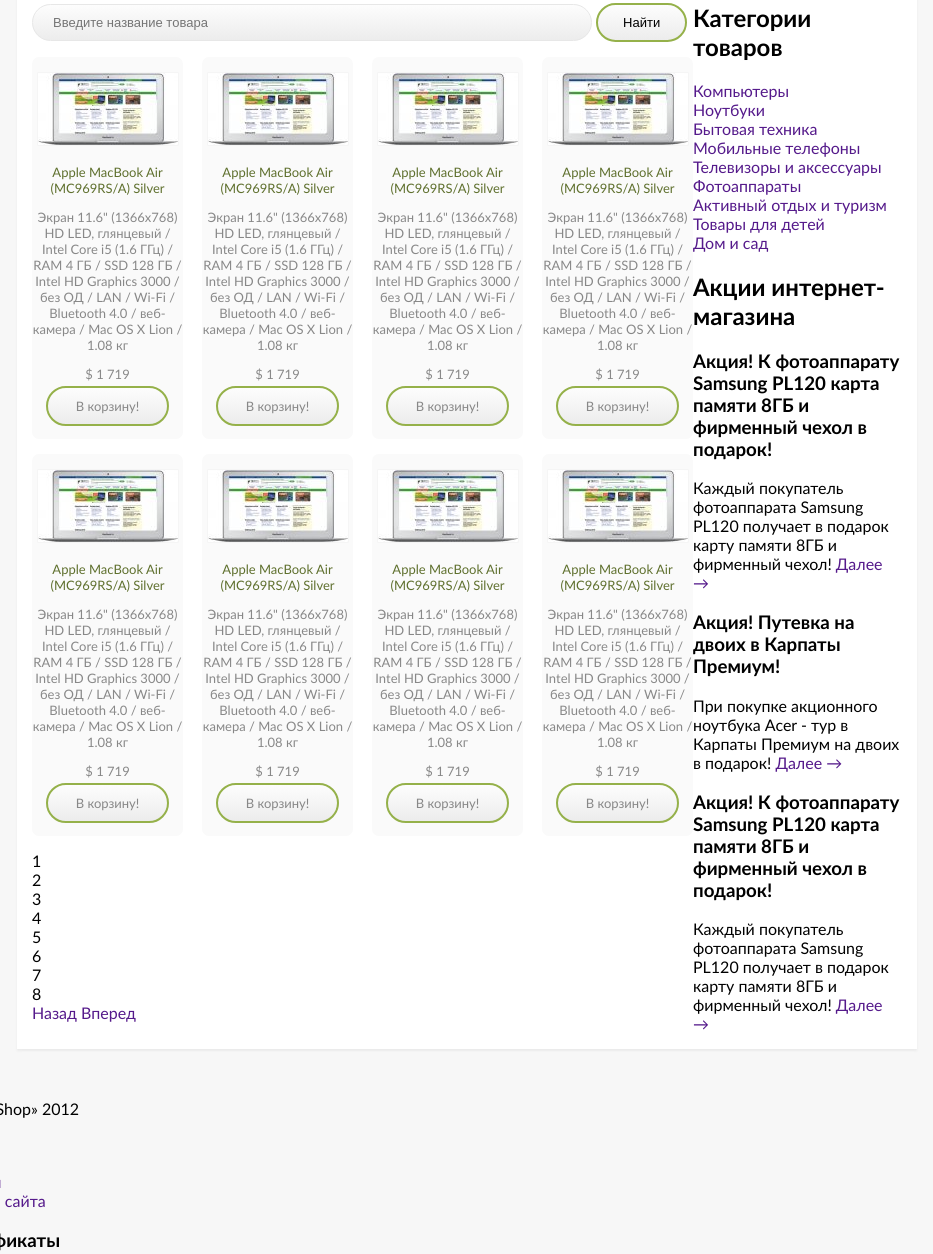
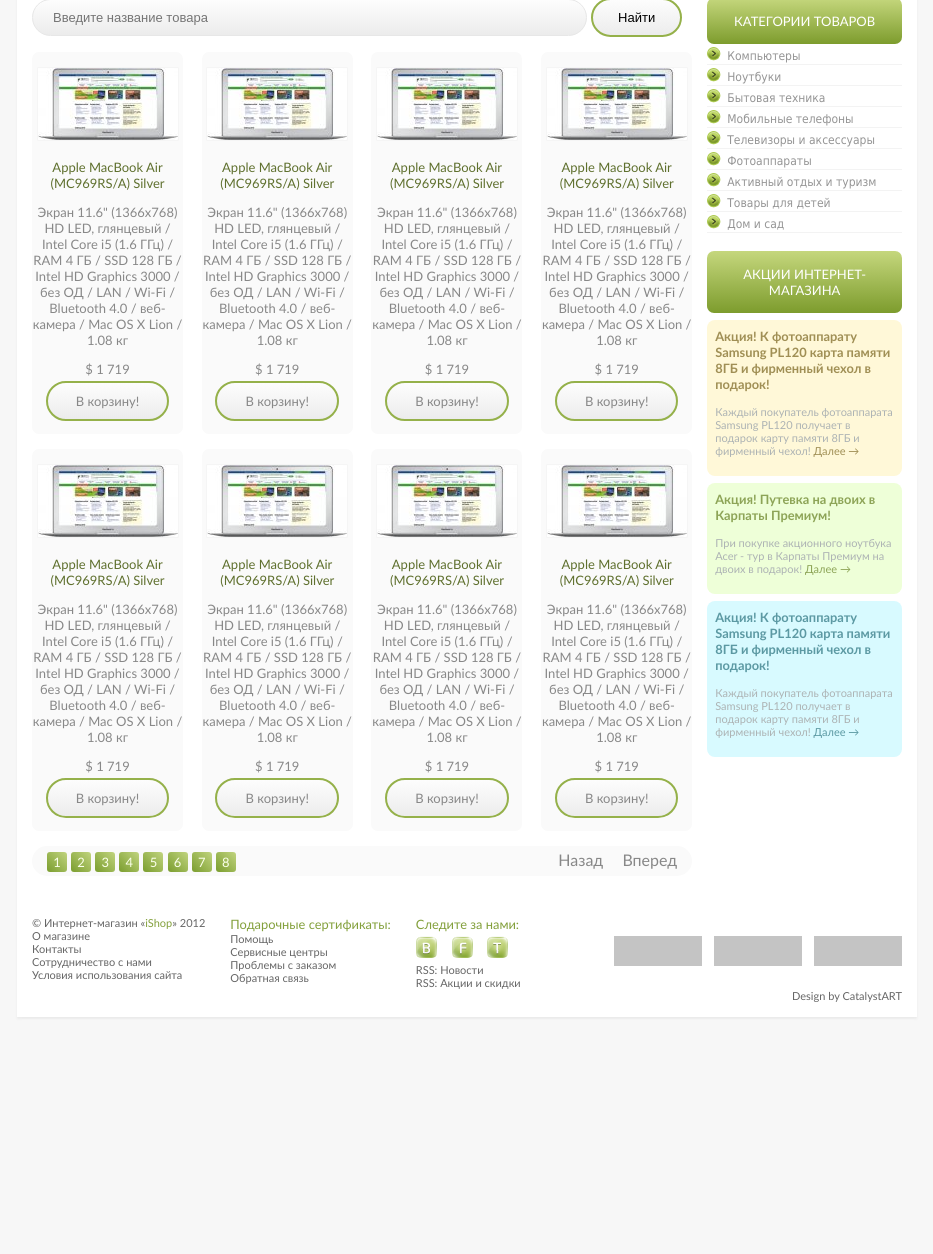
Before and after one commit to DenisBeck/iShop-example, a plain HTML site: page index.html in a window 1280 px wide. Shown: the part 201-1455 px from the top of the page, without its empty margins (173-1106 px from the left). After the commit the page ends 1268 px from the top, so only its background shows below. Drawn offline with Linux system fonts and the light colour scheme.

Commit message:
finish 28-02-2016

```diff
--- a/index.html
+++ b/index.html
@@ -33,7 +33,7 @@
 					<input type="text" placeholder="Введите название товара">
 					<input type="submit" value="Найти">
 				</div>
-				<div class="container">
+				<div class="container clearfix">
 					<div class="block">
 						<figure>
 							<p><img src="img/product.png" alt=""></p>
@@ -115,8 +115,10 @@
 						<div>6</div>
 						<div>7</div>
 						<div>8</div>
+						<p>
 							<a href="" class="prev">Назад</a>
 							<a href="" class="next">Вперед</a>
+						</p>
 					</div>
 				</div>
 			</div>
@@ -134,25 +136,24 @@
 					<li><a href="">Дом и сад</a></li>
 				</ul>
 				<h2>Акции интернет-магазина</h2>
-				<div class="action">
+				<div class="action pink">
 					<h3>Акция! К фотоаппарату Samsung PL120 карта памяти 8ГБ и фирменный чехол в подарок!</h3>
 					<p>Каждый покупатель фотоаппарата Samsung PL120 получает в подарок карту памяти 8ГБ и фирменный чехол!   <a href="">Далее &#x2192;</a></p>
 				</div>
-				<div class="action">
+				<div class="action green">
 					<h3>Акция! Путевка на двоих в Карпаты Премиум!</h3>
 					<p>При покупке акционного ноутбука Acer - тур в Карпаты Премиум на двоих в подарок!  <a href="">Далее &#x2192;</a></p>
 				</div>
-				<div class="action">
+				<div class="action aqua">
 					<h3>Акция! К фотоаппарату Samsung PL120 карта памяти 8ГБ и фирменный чехол в подарок!</h3>
 					<p>Каждый покупатель фотоаппарата Samsung PL120 получает в подарок карту памяти 8ГБ и фирменный чехол!  <a href="">Далее &#x2192;</a></p>
 				</div>
 			</div>
 		</div>
-	</div>
-	<footer>
+		<footer class="clearfix">
 			<div class="footer-info">
 				<div class="copyright">
-				<p>&copy; Интернет-магазин «iShop» 2012</p>
+					<p>&copy; Интернет-магазин «<span>iShop</span>» 2012</p>
 					<ul>
 						<li><a href="">О магазине</a></li>
 						<li><a href="">Контакты</a></li>
@@ -161,7 +162,7 @@
 					</ul>
 				</div>
 				<div class="links">
-				<h3>Подарочные сертификаты</h3>
+					<h3>Подарочные сертификаты:</h3>
 					<ul>
 						<li><a href="">Помощь</a></li>
 						<li><a href="">Сервисные центры</a></li>
@@ -170,7 +171,7 @@
 					</ul>
 				</div>
 				<div class="follow">
-				<h3>Следите за нами</h3>
+					<h3>Следите за нами:</h3>
 					<ul>
 						<li>
 							<ul>
@@ -183,13 +184,14 @@
 						<li><a href="">RSS: Акции и скидки</a></li>
 					</ul>
 				</div>
-		</div>
-		<div class="banner-block">
+				<div class="banner-block clearfix">
 					<div class="banner"></div>
 					<div class="banner"></div>
 					<div class="banner"></div>
 				</div>
-		<p>Design by CatalystART</p>
+			</div>
+			<p class="design">Design by CatalystART</p>
 		</footer>
+	</div>
 </body>
 </html>
--- a/style.css
+++ b/style.css
@@ -105,6 +105,11 @@ nav a:hover {
 	padding: 40px 15px 0;
 	box-sizing: border-box;
 }
+.all {
+	display: flex;
+	padding-top: 15px;
+	padding-bottom: 40px;
+}
 
 /************ CONTENT *************/
 
@@ -122,7 +127,7 @@ nav a:hover {
 }
 .search input[type="text"] {
 	border: 1px solid #E7E7E7;
-	width: 560px;
+	width: 555px;
 	box-sizing: border-box;
 	background: linear-gradient(to bottom, #FDFDFD, #ECECEC);
 }
@@ -166,3 +171,161 @@ figcaption {
 	padding: 10px 28px;
 	border-radius: 20px;
 }
+.pagination {
+	padding: 4px 15px;
+	width: 100%;
+	border-radius: 25px;
+	background: #FAFAFA;
+}
+.pagination div {
+	display: inline-block;
+	width: 20px;
+	height: 20px;
+	border-radius: 3px;
+	background: linear-gradient(to right top, #7A9D2E, #C1D47F);
+	color: #FBFFEB;
+	text-align: center;
+	font-size: 13px;
+	line-height: 20px;
+	cursor: pointer;
+	vertical-align: middle;
+}
+.pagination p {
+	float: right;
+	margin: 0;
+}
+.pagination a {
+	padding-left: 15px;
+	color: #888888;
+}
+.pagination a:hover {
+	color: #80934E;
+}
+
+/************ SIDEBAR *************/
+
+.aside {
+	float: right;
+	padding-left: 15px;
+	width: 195px;
+}
+.aside h2 {
+	font-size: 13px;
+	font-weight: normal;
+	color: #FFFFFF;
+	background: linear-gradient(to bottom, #C5D77D, #7D9C2D);
+	text-transform: uppercase;
+	border-radius: 7px;
+	text-align: center;
+	margin: 0;
+	padding: 15px 10px;
+}
+.aside ul {
+	margin-bottom: 18px;
+}
+.aside li {
+	padding-left: 20px;
+	background: url("img/list-icon.png") no-repeat left center;
+	height: 20px;
+	border-bottom: 1px solid #F3F3F3;
+}
+.aside li a {
+	color: #959595;
+	font-size: 12px;
+	font-family: Tahoma;
+}
+.action {
+	border-radius: 8px;
+	margin: 7px 0;
+	font-size: 11px;
+	padding: 8px;
+	color: #ADB3B4;
+}
+.pink {
+	background: #FFF8D8;
+}
+.pink h3,
+.pink a {
+	color: #A08F55;
+}
+.green {
+	background: #EEFFD8;
+}
+.green h3,
+.green a {
+	color: #8DA457;
+}
+.aqua {
+	background: #D8FAFF;
+}
+.aqua h3,
+.aqua a {
+	color: #5C99A3;
+}
+.action h3 {
+	margin-top: 0;
+}
+
+/************ FOOTER *************/
+footer {
+	padding-bottom: 15px;
+}
+footer,
+footer a {
+	font-size: 11px;
+	color: #666666;
+}
+footer a:hover {
+	color: #83A03C;
+}
+footer h3,
+footer p {
+	margin: 0;
+}
+.copyright span,
+.links h3,
+.follow h3 {
+	color: #83A03C;
+	font-weight: normal;
+}
+.footer-info {
+	display: flex;
+}
+.footer-info div {
+	display: inline-block;
+	vertical-align: top;
+	padding-right: 25px;
+}
+.follow ul li li {
+	display: inline-block;
+	margin: 3px 10px 3px 0;
+}
+.follow ul li li a{
+	display: block;
+	width: 23px;
+	height: 23px;
+	background: url("img/soc-button.png") no-repeat;
+}
+.follow ul li li:nth-of-type(1) a{
+	background-position: 0 -46px;
+}
+
+.follow ul li li:nth-of-type(2) a{
+	background-position: 0 -23px;
+}
+.design {
+	float: right;
+}
+.footer-info .banner-block {
+	flex-grow: 1;
+	padding-right: 0;
+}
+.banner {
+	width: 88px;
+	height: 30px;
+	background: #C4C4C4;
+	margin-left: 12px;
+	margin-top: 20px;
+	float: right;
+	box-sizing: border-box;
+}
```
Also changed, not shown: img/soc-button.png (added). Lines whose indentation alone changed are shown as unchanged.
